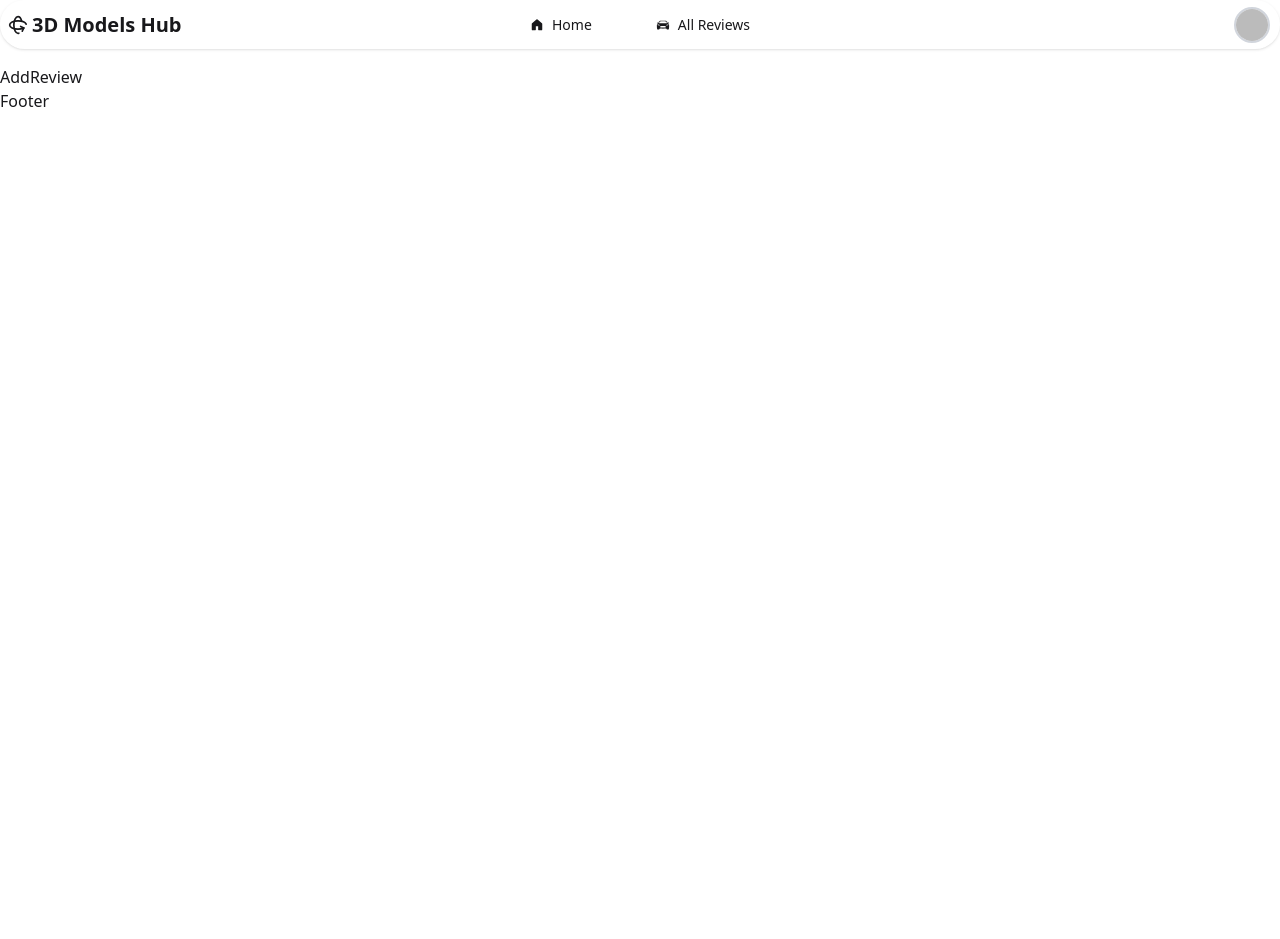
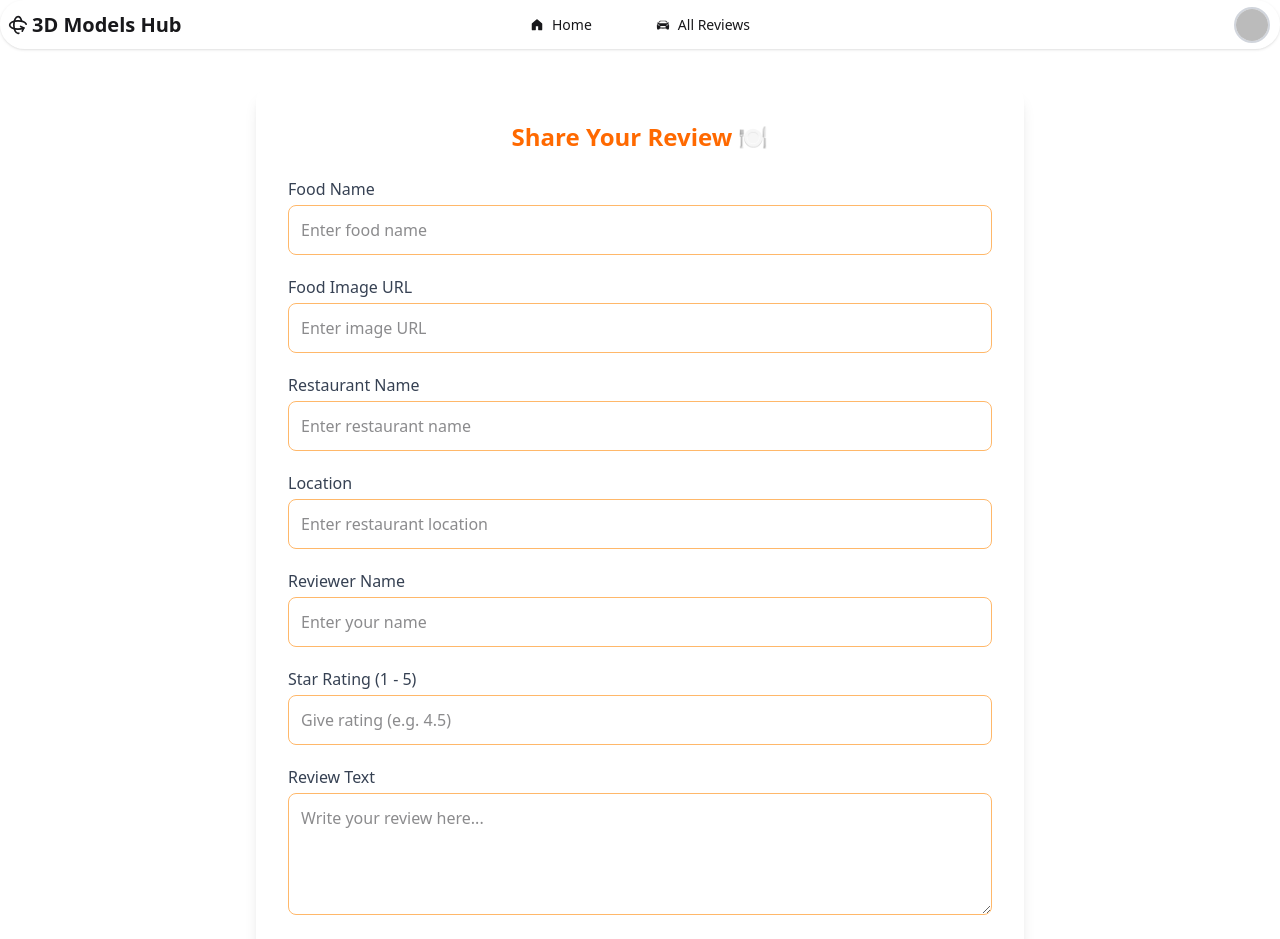
Before and after one commit to Asha-08/local-food-lover-client, a React (Vite) app: page /add-reviews in a window 1280 px wide. Shown: the top 939 px of the page. Before the commit the page ends 800 px from the top, so only its background shows below. Built offline with nearby package versions, Linux system fonts and the light colour scheme; no server answers; sample sign-in values are in the browser's storage.

Commit message:
added add review and my review

```diff
--- a/src/Card/FeatureCard.jsx
+++ b/src/Card/FeatureCard.jsx
@@ -1,5 +1,5 @@
 import React from "react";
-import { FaStar } from "react-icons/fa";
+
 import { Link } from "react-router";
 
 const FeatureCard = ({ review }) => {
@@ -35,6 +35,7 @@ const FeatureCard = ({ review }) => {
           View Details →
         </Link>
       </div>
+
     </div>
 
   );
--- a/src/Pages/AddReview.jsx
+++ b/src/Pages/AddReview.jsx
@@ -1,8 +1,162 @@
-import React from 'react'
+import React, { use } from 'react'
+import { AuthContext } from '../Context/AuthContext'
+import toast from 'react-hot-toast'
 
 const AddReview = () => {
+  const {user} = use(AuthContext)
+
+  const handleSubmit = (e) =>{
+    e.preventDefault()
+
+    const formData = {
+      foodName:e.target.foodName.value,
+      photo:e.target.photo.value,
+      restaurantName:e.target.restaurantName.value,
+      restaurantLocation:e.target.restaurantLocation.value,
+      rating:e.target.rating.value,
+      reviewText:e.target.reviewText.value,
+      reviewerName:e.target.reviewerName.value,
+      createdAt: new Date(),
+      created_by:user.email,
+
+    }
+
+    // console.log(formData)
+
+    fetch('http://localhost:3000/reviews', {
+      method: "POST",
+      headers: {
+        "Content-Type": "application/json",
+      },
+      body: JSON.stringify(formData)
+    })
+    .then(res => res.json())
+    .then(data=> {
+      toast.success("Successfully added!")
+      console.log(data)
+    })
+    .catch(err => {
+      console.log(err)
+    })
+  }
   return (
-    <div>AddReview</div>
+    <div className="max-w-3xl mx-auto bg-white shadow-lg rounded-xl p-8 mt-10">
+      <h2 className="text-2xl font-bold mb-6 text-center text-orange-500">
+        Share Your Review 🍽️
+      </h2>
+
+      <form onSubmit={handleSubmit} className="space-y-5">
+        {/* Food Name */}
+        <div>
+          <label className="block text-gray-700 font-medium mb-1">
+            Food Name
+          </label>
+          <input
+            type="text"
+            name="foodName"
+            placeholder="Enter food name"
+            required
+            className="w-full border border-orange-300 rounded-lg p-3 focus:outline-none focus:ring-2 focus:ring-orange-400"
+          />
+        </div>
+
+        {/* Food Image */}
+        <div>
+          <label className="block text-gray-700 font-medium mb-1">
+            Food Image URL
+          </label>
+          <input
+            type="url"
+            name="photo"
+            placeholder="Enter image URL"
+            required
+            className="w-full border border-orange-300 rounded-lg p-3 focus:outline-none focus:ring-2 focus:ring-orange-400"
+          />
+        </div>
+
+        {/* Restaurant Name */}
+        <div>
+          <label className="block text-gray-700 font-medium mb-1">
+            Restaurant Name
+          </label>
+          <input
+            type="text"
+            name="restaurantName"
+            placeholder="Enter restaurant name"
+            required
+            className="w-full border border-orange-300 rounded-lg p-3 focus:outline-none focus:ring-2 focus:ring-orange-400"
+          />
+        </div>
+
+        {/* Location */}
+        <div>
+          <label className="block text-gray-700 font-medium mb-1">
+            Location
+          </label>
+          <input
+            type="text"
+            name="restaurantLocation"
+            placeholder="Enter restaurant location"
+            required
+            className="w-full border border-orange-300 rounded-lg p-3 focus:outline-none focus:ring-2 focus:ring-orange-400"
+          />
+        </div>
+
+         {/* Reviewer Name */}
+        <div>
+          <label className="block text-gray-700 font-medium mb-1">
+            Reviewer Name
+          </label>
+          <input
+            type="text"
+            name="reviewerName"
+            placeholder="Enter your name"
+            className="w-full border border-orange-300 rounded-lg p-3 focus:outline-none focus:ring-2 focus:ring-orange-400"
+          />
+        </div>
+
+        {/* Rating */}
+        <div>
+          <label className="block text-gray-700 font-medium mb-1">
+            Star Rating (1 - 5)
+          </label>
+          <input
+            type="number"
+            name="rating"
+            min="1"
+            max="5"
+            step="0.1"
+            placeholder="Give rating (e.g. 4.5)"
+            required
+            className="w-full border border-orange-300 rounded-lg p-3 focus:outline-none focus:ring-2 focus:ring-orange-400"
+          />
+        </div>
+
+        {/* Review Text */}
+        <div>
+          <label className="block text-gray-700 font-medium mb-1">
+            Review Text
+          </label>
+          <textarea
+            name="reviewText"
+            rows="4"
+            placeholder="Write your review here..."
+            required
+            className="w-full border border-orange-300 rounded-lg p-3 focus:outline-none focus:ring-2 focus:ring-orange-400"
+          ></textarea>
+        </div>
+
+        {/* Submit Button */}
+        <div className="text-center">
+          <button
+            type="submit"
+            className="bg-linear-to-r from-orange-500 to-red-500 text-white font-semibold px-8 py-3 rounded-full hover:from-red-500 hover:to-orange-500 transition-all"
+          >
+            Submit Review
+          </button>
+        </div>
+      </form>
+    </div>
   )
 }
 
--- a/src/Pages/AllReviews.jsx
+++ b/src/Pages/AllReviews.jsx
@@ -1,5 +1,5 @@
 import React from 'react'
-import { useLoaderData } from 'react-router'
+import { Link, useLoaderData } from 'react-router'
 import ReviewsCard from '../Card/ReviewsCard'
 
 const AllReviews = () => {
@@ -14,6 +14,14 @@ const AllReviews = () => {
         }
 
       </div>
+      <div className="my-8 flex justify-center">
+                  <Link
+                    to="/"
+                    className="inline-block px-6 py-3 rounded-full font-semibold text-white bg-linear-to-r from-orange-500 to-red-500 hover:from-red-500 hover:to-orange-500 transition-colors"
+                  >
+                    ← Go Back Home
+                  </Link>
+                </div>
     </div>
   )
 }
--- a/src/Pages/FeaturedReview.jsx
+++ b/src/Pages/FeaturedReview.jsx
@@ -1,5 +1,6 @@
 import React, { use } from 'react'
 import FeatureCard from '../Card/FeatureCard';
+import { Link } from 'react-router';
 
 const FeaturedReview = ({featuredReviewPromise}) => {
    const featured = use(featuredReviewPromise);
@@ -13,6 +14,14 @@ const FeaturedReview = ({featuredReviewPromise}) => {
             featured.map(review=> <FeatureCard key={review._id} review={review}></FeatureCard>)
         }
         </div>
+         <div className="flex justify-center mt-8">
+        <Link
+          to="/all-reviews"
+          className="px-6 py-3 rounded-full font-semibold text-white bg-linear-to-r from-orange-500 to-red-500 hover:from-red-500 hover:to-orange-500 transition-colors"
+        >
+          Show All
+        </Link>
+      </div>
     </div>
   )
 }
--- a/src/Pages/MyReviews.jsx
+++ b/src/Pages/MyReviews.jsx
@@ -1,9 +1,104 @@
-import React from 'react'
+import React, { use, useEffect, useState } from 'react'
+import { AuthContext } from '../Context/AuthContext'
 
 const MyReviews = () => {
+  const {user} = use(AuthContext);
+  const [myReview,setMyReview] = useState([])
+
+  useEffect(()=>{
+    if(user?.email){
+      fetch(`http://localhost:3000/my-reviews?email=${user.email}`)
+      .then(res=>res.json())
+      .then(data=>{
+        console.log(data);
+        setMyReview(data)
+      })
+    }
+  },[user?.email])
   return (
-    <div>MyReviews</div>
-  )
-}
+    <div>
+      <h3>My Review: {myReview.length}</h3>
+       <div className="p-6 max-w-5xl mx-auto">
+      <h2 className="text-2xl font-semibold mb-4 text-center">My Reviews</h2>
+
+      <div className="hidden md:block shadow-md rounded-lg border border-gray-200">
+        <table className="min-w-full bg-white border-collapse">
+          <thead className="bg-gray-100">
+            <tr>
+              <th className="py-3 px-4 text-left text-gray-700 font-medium border-b">
+                Food Image
+              </th>
+              <th className="py-3 px-4 text-left text-gray-700 font-medium border-b">
+                Food Name
+              </th>
+              <th className="py-3 px-4 text-left text-gray-700 font-medium border-b">
+                Restaurant Name
+              </th>
+              <th className="py-3 px-4 text-left text-gray-700 font-medium border-b">
+                Posted Date
+              </th>
+              <th className="py-3 px-4 text-center text-gray-700 font-medium border-b">
+                Actions
+              </th>
+            </tr>
+          </thead>
+
+          <tbody>
+            {
+              myReview.map(review => <tr key={review._id} review={review}className="hover:bg-gray-50">
+              <td className="py-3 px-4 border-b">
+                <img
+                  src={review.photo}
+                  alt="Food"
+                  className="w-16 h-16 object-cover rounded-md"
+                />
+              </td>
+              <td className="py-3 px-4 border-b">{review.foodName}</td>
+              <td className="py-3 px-4 border-b">{review.restaurantName}</td>
+              <td className="py-3 px-4 border-b">{new Date(review.createdAt).toLocaleDateString()}</td>
+              <td className="py-3 px-4 border-b text-center">
+                <button className="px-3 py-1 text-sm bg-blue-500 text-white rounded-md mr-2 hover:bg-blue-600">
+                  Edit
+                </button>
+                <button className="px-3 py-1 text-sm bg-red-500 text-white rounded-md hover:bg-red-600">
+                  Delete
+                </button>
+              </td>
+            </tr>)
+            }
+
+
+
+            {/* You can duplicate <tr> as needed */}
+          </tbody>
+        </table>
+      </div>
+        {/* Mobile Cards */}
+      <div className="md:hidden flex flex-col gap-4">
+        {myReview.map((review) => (
+          <div key={review._id} className="p-4 border rounded-lg shadow-sm bg-white flex flex-col gap-2">
+            <img
+              src={review.photo}
+              alt={review.foodName}
+              className="w-full h-40 object-cover rounded-md"
+            />
+            <p><strong>Food:</strong> {review.foodName}</p>
+            <p><strong>Restaurant:</strong> {review.restaurantName}</p>
+            <p><strong>Posted:</strong> {new Date(review.createdAt).toLocaleDateString()}</p>
+            <div className="flex gap-2 mt-2">
+              <button className="flex-1 px-3 py-1 text-sm bg-blue-500 text-white rounded-md hover:bg-blue-600">
+                Edit
+              </button>
+              <button className="flex-1 px-3 py-1 text-sm bg-red-500 text-white rounded-md hover:bg-red-600">
+                Delete
+              </button>
+            </div>
+          </div>
+        ))}
+      </div>
+    </div>
+    </div>
+  );
+};
 
 export default MyReviews
```
